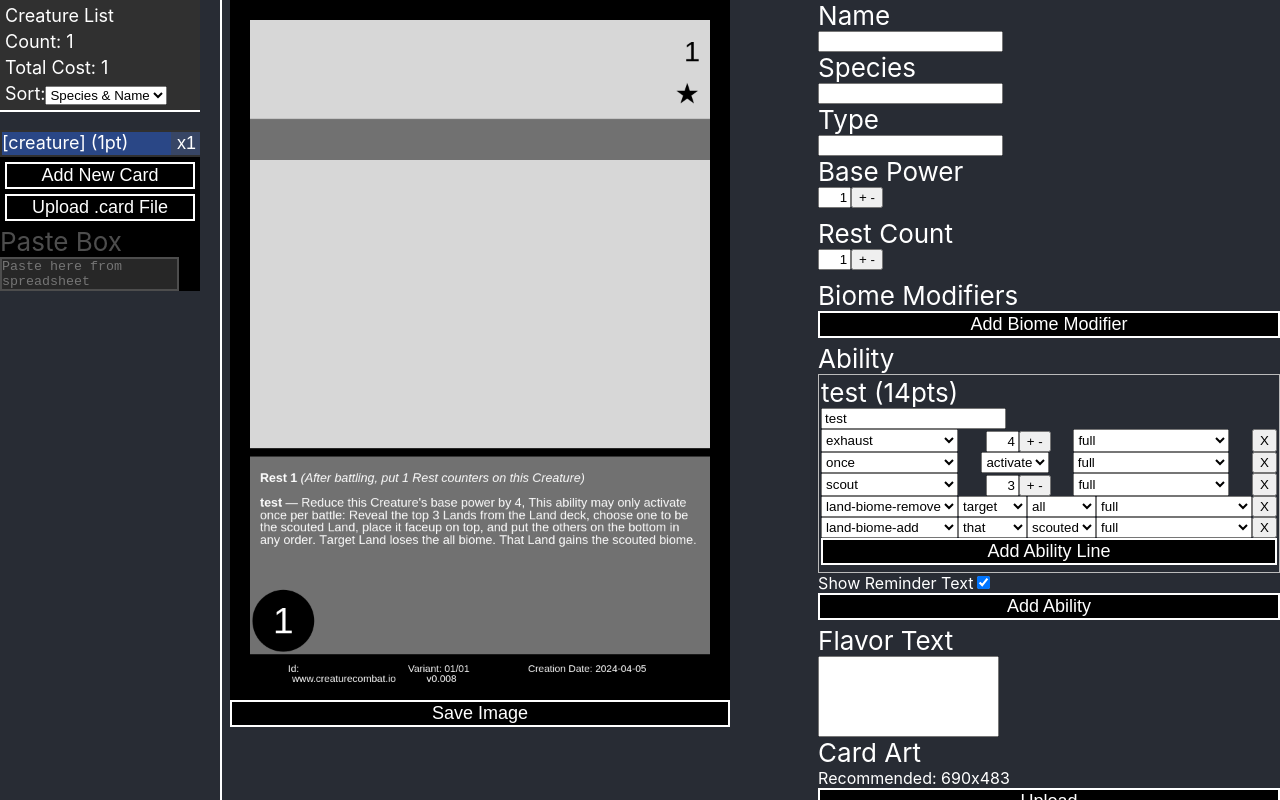
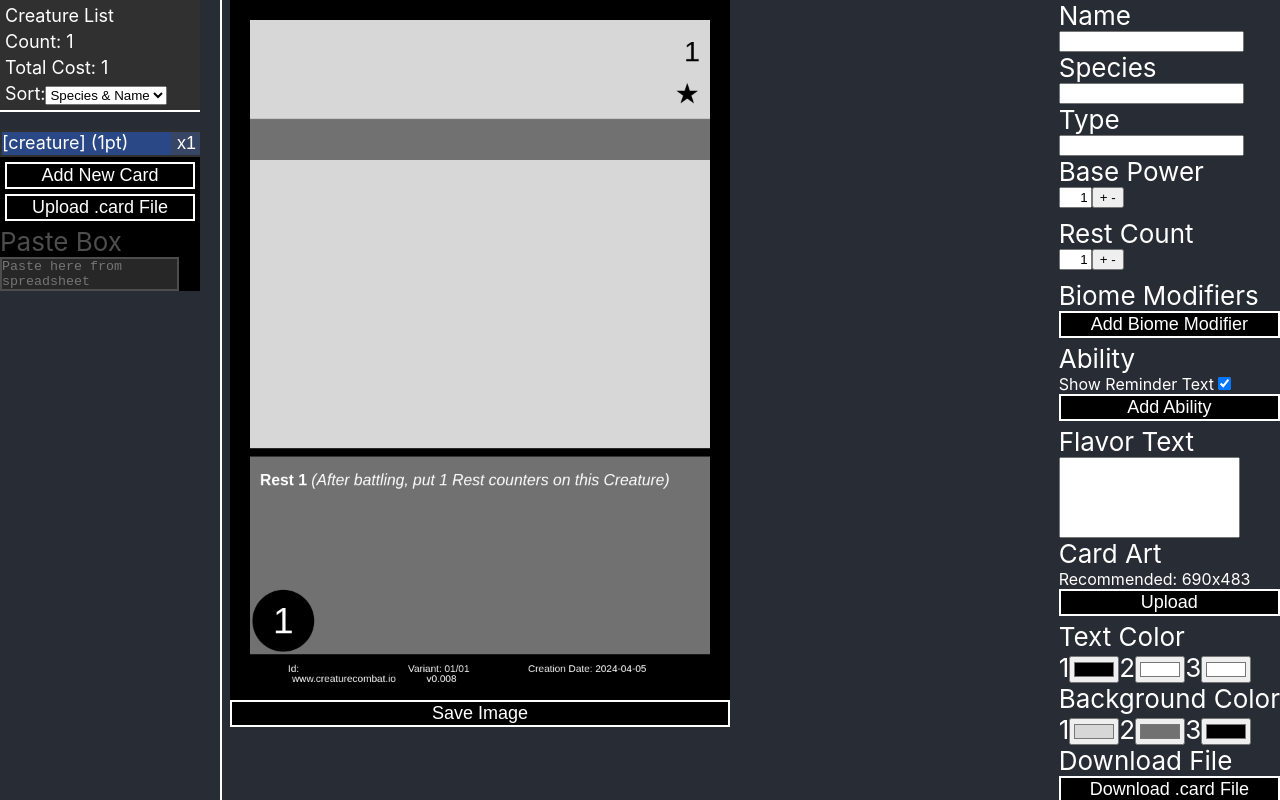
Before and after one commit to shieldgenerator7/CreatureCombat, a React (Create React App) app in the folder CardGenerator/react-canvas-draw/: page / in a window 1280 px wide. Built offline with nearby package versions, Linux system fonts and the light colour scheme.

Commit message:
#1 remove abilityTest

```diff
--- a/CardGenerator/react-canvas-draw/src/Components/EditPanel.js
+++ b/CardGenerator/react-canvas-draw/src/Components/EditPanel.js
@@ -103,13 +103,6 @@ function EditPanel({ card, setCard, updateCard}) {
 
             {/* Abilities */}
             Ability
-            <AbilityPanel
-                ability={card.abilityTest}
-                updateAbility={(a) => {
-                    card.abilityTest = a;
-                    updateCard(card);
-                }}
-            ></AbilityPanel>
             <div className='info'>
                 Show Reminder Text
                 <input type="checkbox" checked={card.showReminderText}
--- a/CardGenerator/react-canvas-draw/src/Data/Creature.js
+++ b/CardGenerator/react-canvas-draw/src/Data/Creature.js
@@ -33,21 +33,6 @@ class Creature {
 
         this.rest = 1;
 
-        this.abilityTest = new Ability(
-            "test",
-            `Reality Bend
-            $ exhaust: 4
-            ? once
-            > scout: 3
-            > land-biome-remove: target, all
-            > land-biome-add: that, scouted`,
-            [[4],
-            ["activate"],
-            [3],
-            ["target", "all"],
-            ["that", "scouted"]
-            ]
-        );
         this.abilities = [];
         this.showReminderText = true;
         this.flavorText = "";
@@ -189,8 +174,6 @@ export function inflateCreature(creature, updateCard) {
             updateCard?.(creature);
         }
     }
-
-    inflateAbility(creature.abilityTest);
 }
 
 export function backwardsCompatifyCreature(creature) {
@@ -214,19 +197,4 @@ export function backwardsCompatifyCreature(creature) {
     //Change: add showReminderText
     creature.showReminderText ??= true;
 
-    creature.abilityTest ??= new Ability(
-        "test",
-        `Reality Bend
-        $ exhaust: 4
-        ? once
-        > scout: 3
-        > land-biome-remove: target, all
-        > land-biome-add: that, scouted`,
-        [[4],
-        ["activate"],
-        [3],
-        ["target", "all"],
-        ["that", "scouted"]
-        ]
-    );
 }
--- a/CardGenerator/react-canvas-draw/src/Data/DrawData.js
+++ b/CardGenerator/react-canvas-draw/src/Data/DrawData.js
@@ -210,7 +210,6 @@ export function generateCardSkin(width, height, margin, padding) {
                     });
                 return [
                     restLine,
-                    card.abilityTest.FullText,
                     abilityLines,
                     flavorLine
                 ]
```
